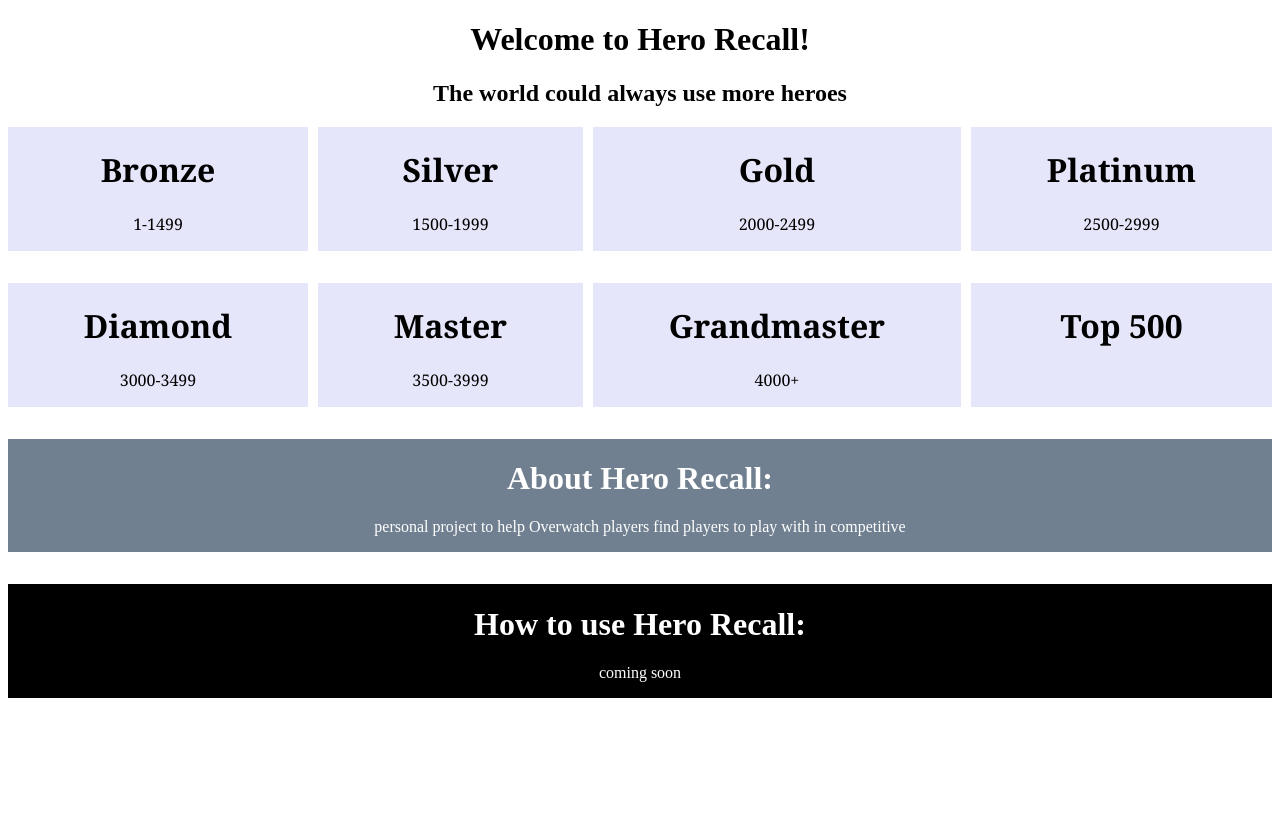
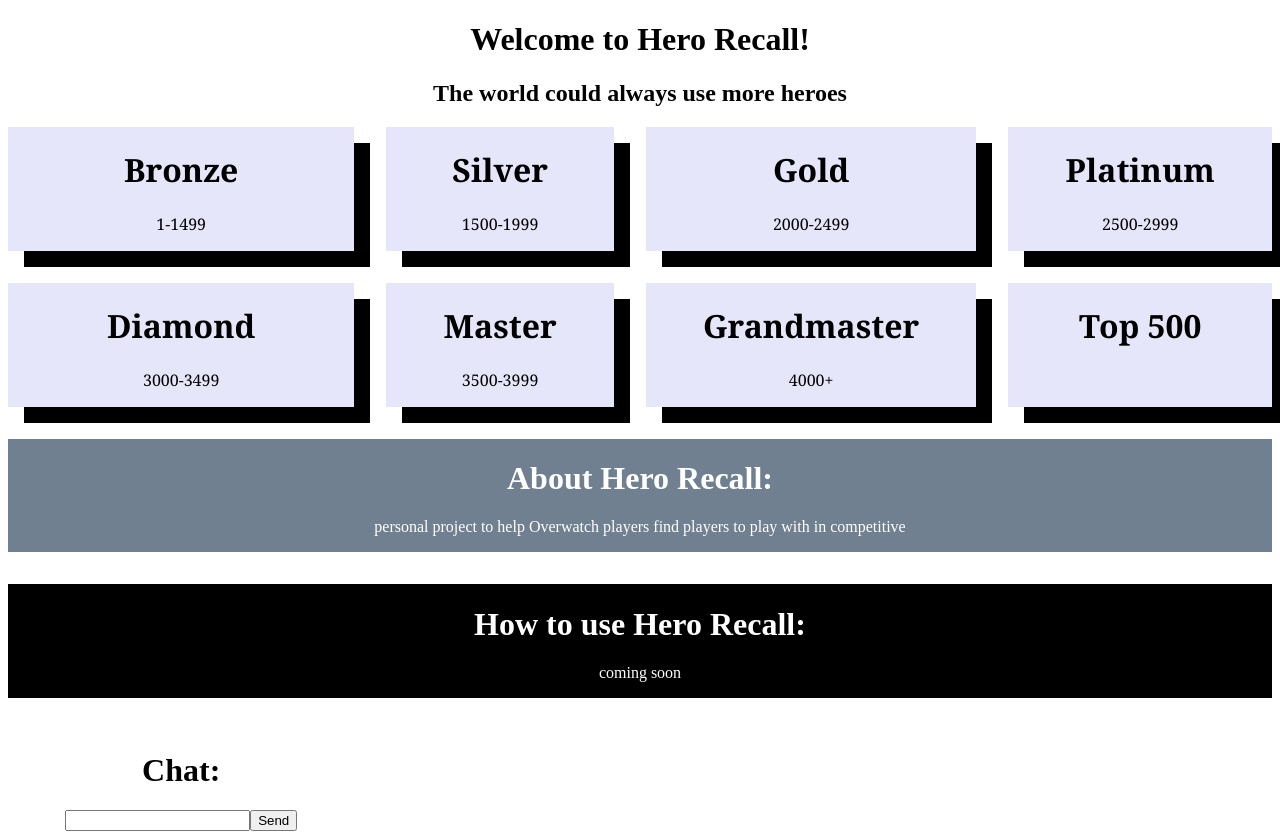
Before and after one commit to dgonza12/herofinder, an Angular app: page / in a window 1280 px wide. Before the commit the page ends 800 px from the top, so only its background shows below. Built offline with nearby package versions, Linux system fonts and the light colour scheme.

Commit message:
Trying socket IO

```diff
--- a/package.json
+++ b/package.json
@@ -13,11 +13,11 @@
   },
   "private": true,
   "dependencies": {
+    "@angular/animations": "^5.0.0",
     "@angular/cli": "1.6.3",
-    "@angular/compiler-cli": "^5.0.0",
-    "@angular/animations": "^5.0.0",
     "@angular/common": "^5.0.0",
     "@angular/compiler": "^5.0.0",
+    "@angular/compiler-cli": "^5.0.0",
     "@angular/core": "^5.0.0",
     "@angular/forms": "^5.0.0",
     "@angular/http": "^5.0.0",
@@ -26,6 +26,7 @@
     "@angular/router": "^5.0.0",
     "core-js": "^2.4.1",
     "rxjs": "^5.5.2",
+    "socket.io": "^2.0.4",
     "zone.js": "^0.8.14"
   },
   "devDependencies": {
--- a/src/app/app.component.html
+++ b/src/app/app.component.html
@@ -55,5 +55,30 @@
       <h1>How to use Hero Recall:</h1>
       <p>coming soon</p>
     </div>
+
+    <div class="Chat">
+      <h1>Chat:</h1>
+      <ul id="messages"></ul>
+      <form>
+        <input id="m" autocomplete="off" /><button>Send</button>
+      </form>
+    </div>
   </div>
 </div>
+
+<script src="/socket.io/socket.io.js"></script>
+<script src="https://code.jquery.com/jquery-1.11.1.js"></script>
+
+<script>
+    $(function () {
+        var socket = io();
+        $('form').submit(function(){
+            socket.emit('chat message', $('#m').val());
+            $('#m').val('');
+            return false;
+        });
+        socket.on('chat message', function(msg){
+            $('#messages').append($('<li>').text(msg));
+        });
+    });
+</script>
--- a/src/index.html
+++ b/src/index.html
@@ -10,4 +10,5 @@
 <body>
   <app-root></app-root>
 </body>
+
 </html>
--- a/src/styles.css
+++ b/src/styles.css
@@ -6,7 +6,7 @@
                             "diamond master grandmaster top"
                             "about about about about"
                             "howto howto howto howto";
-    grid-gap:  2rem 10px;
+    grid-gap:  2rem 2rem;
 }
 
 .about{
@@ -26,7 +26,7 @@
 .card{
     background-color: lavender;
     font-family: Georgia, serif;
-    box-shadow: black;
+    box-shadow: 1rem 1rem black;
 }
 
 .bronze{
```
Also changed, not shown: server.js (+19 -1 lines).
